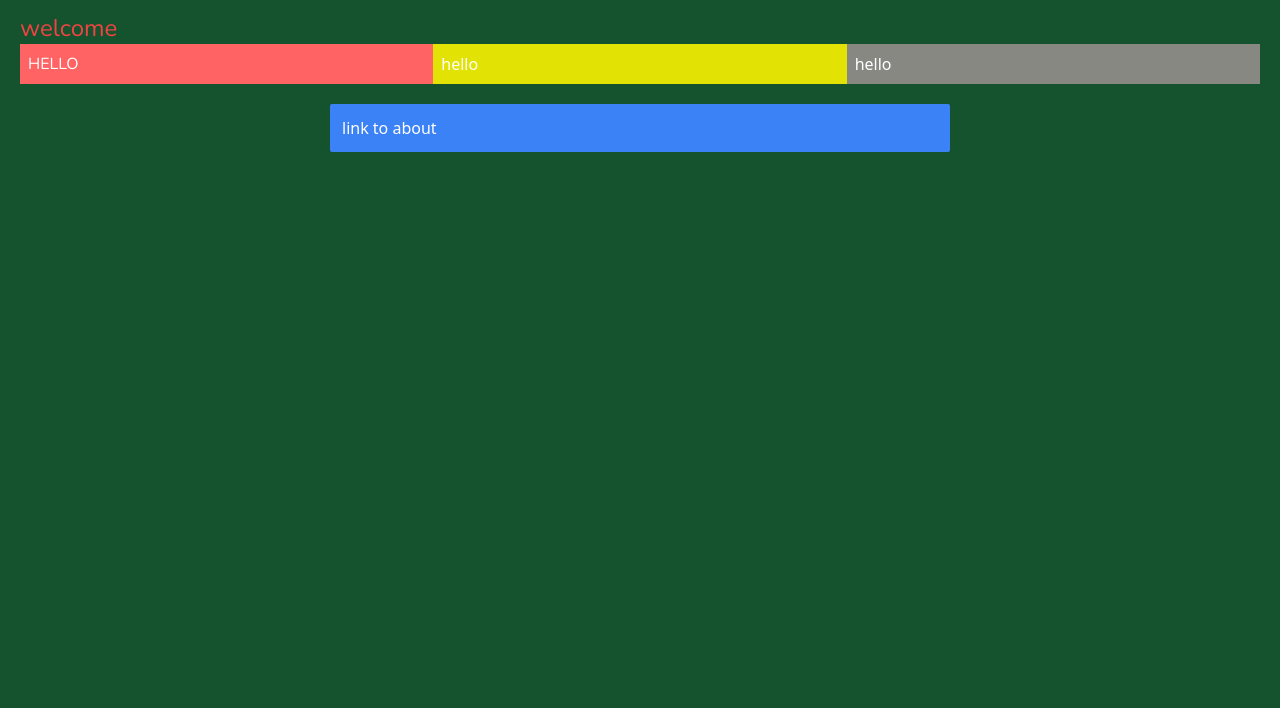
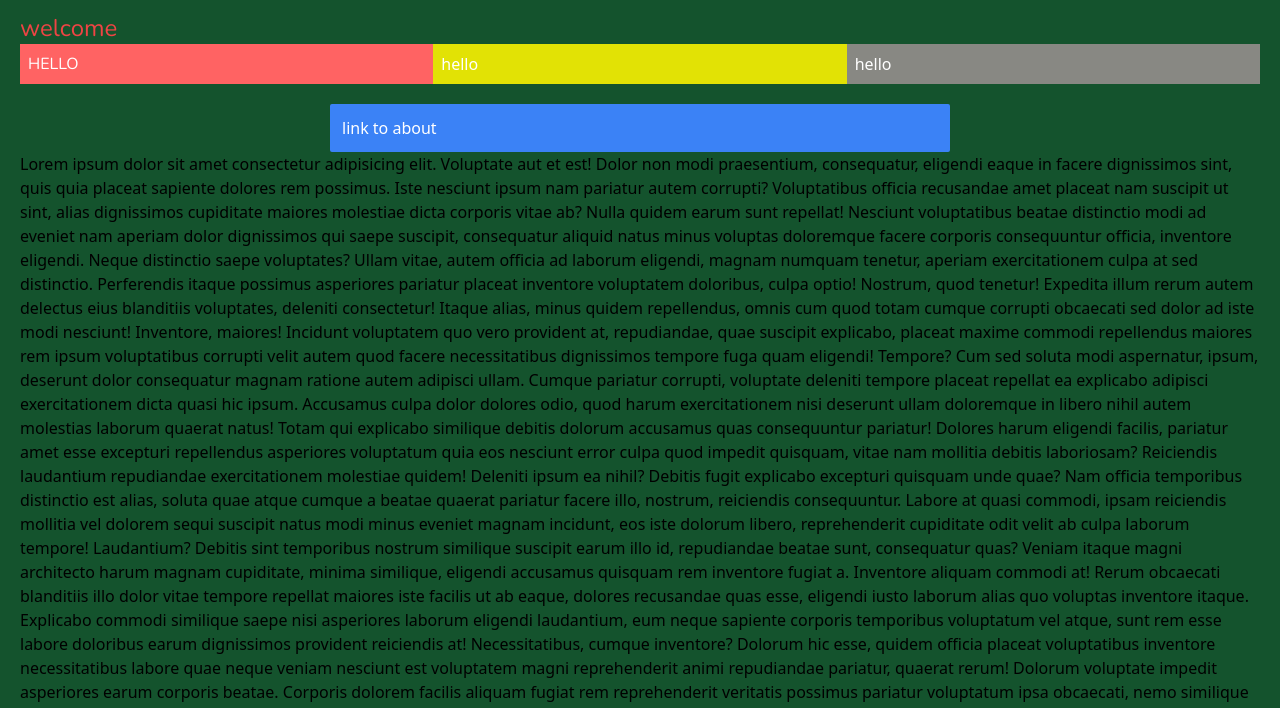
Before and after one commit to Shyaar/class1, a website: page src/index.html in a window 1280 px wide. Shown: the part 88-796 px from the top of the page. Drawn offline with nearby package versions, Linux system fonts and the light colour scheme; a web font is replaced by a local one.

Commit message:
paragraph

```diff
--- a/src/index.html
+++ b/src/index.html
@@ -17,5 +17,26 @@
     </div>
 
     <p class="p-3 bg-blue-500 text-white rounded-sm w-[50%] m-auto mt-[20px]"><a href="about.html">link to about</a></p>
+
+    <p>Lorem ipsum dolor sit amet consectetur adipisicing elit. Voluptate aut et est! Dolor non modi praesentium, consequatur, eligendi eaque in facere dignissimos sint, quis quia placeat sapiente dolores rem possimus.
+    Iste nesciunt ipsum nam pariatur autem corrupti? Voluptatibus officia recusandae amet placeat nam suscipit ut sint, alias dignissimos cupiditate maiores molestiae dicta corporis vitae ab? Nulla quidem earum sunt repellat!
+    Nesciunt voluptatibus beatae distinctio modi ad eveniet nam aperiam dolor dignissimos qui saepe suscipit, consequatur aliquid natus minus voluptas doloremque facere corporis consequuntur officia, inventore eligendi. Neque distinctio saepe voluptates?
+    Ullam vitae, autem officia ad laborum eligendi, magnam numquam tenetur, aperiam exercitationem culpa at sed distinctio. Perferendis itaque possimus asperiores pariatur placeat inventore voluptatem doloribus, culpa optio! Nostrum, quod tenetur!
+    Expedita illum rerum autem delectus eius blanditiis voluptates, deleniti consectetur! Itaque alias, minus quidem repellendus, omnis cum quod totam cumque corrupti obcaecati sed dolor ad iste modi nesciunt! Inventore, maiores!
+    Incidunt voluptatem quo vero provident at, repudiandae, quae suscipit explicabo, placeat maxime commodi repellendus maiores rem ipsum voluptatibus corrupti velit autem quod facere necessitatibus dignissimos tempore fuga quam eligendi! Tempore?
+    Cum sed soluta modi aspernatur, ipsum, deserunt dolor consequatur magnam ratione autem adipisci ullam. Cumque pariatur corrupti, voluptate deleniti tempore placeat repellat ea explicabo adipisci exercitationem dicta quasi hic ipsum.
+    Accusamus culpa dolor dolores odio, quod harum exercitationem nisi deserunt ullam doloremque in libero nihil autem molestias laborum quaerat natus! Totam qui explicabo similique debitis dolorum accusamus quas consequuntur pariatur!
+    Dolores harum eligendi facilis, pariatur amet esse excepturi repellendus asperiores voluptatum quia eos nesciunt error culpa quod impedit quisquam, vitae nam mollitia debitis laboriosam? Reiciendis laudantium repudiandae exercitationem molestiae quidem!
+    Deleniti ipsum ea nihil? Debitis fugit explicabo excepturi quisquam unde quae? Nam officia temporibus distinctio est alias, soluta quae atque cumque a beatae quaerat pariatur facere illo, nostrum, reiciendis consequuntur.
+    Labore at quasi commodi, ipsam reiciendis mollitia vel dolorem sequi suscipit natus modi minus eveniet magnam incidunt, eos iste dolorum libero, reprehenderit cupiditate odit velit ab culpa laborum tempore! Laudantium?
+    Debitis sint temporibus nostrum similique suscipit earum illo id, repudiandae beatae sunt, consequatur quas? Veniam itaque magni architecto harum magnam cupiditate, minima similique, eligendi accusamus quisquam rem inventore fugiat a.
+    Inventore aliquam commodi at! Rerum obcaecati blanditiis illo dolor vitae tempore repellat maiores iste facilis ut ab eaque, dolores recusandae quas esse, eligendi iusto laborum alias quo voluptas inventore itaque.
+    Explicabo commodi similique saepe nisi asperiores laborum eligendi laudantium, eum neque sapiente corporis temporibus voluptatum vel atque, sunt rem esse labore doloribus earum dignissimos provident reiciendis at! Necessitatibus, cumque inventore?
+    Dolorum hic esse, quidem officia placeat voluptatibus inventore necessitatibus labore quae neque veniam nesciunt est voluptatem magni reprehenderit animi repudiandae pariatur, quaerat rerum! Dolorum voluptate impedit asperiores earum corporis beatae.
+    Corporis dolorem facilis aliquam fugiat rem reprehenderit veritatis possimus pariatur voluptatum ipsa obcaecati, nemo similique officia cumque magni, debitis eligendi facere a aperiam! Dolor expedita repudiandae labore repellat odio totam!
+    Ratione assumenda, molestias magnam mollitia beatae ea commodi distinctio itaque impedit laboriosam dignissimos debitis reiciendis, et perferendis veritatis, aspernatur adipisci. Eum fugiat tenetur fuga iste nam illo repudiandae hic sit!
+    Culpa reprehenderit nostrum optio deserunt sit. Commodi quas placeat ducimus a quasi, consequatur nam omnis quae odit nemo excepturi enim. Harum vitae eveniet cum molestias voluptatibus adipisci veritatis, quaerat unde?
+    Asperiores ducimus perspiciatis error doloremque provident aperiam repudiandae repellendus vel voluptates commodi earum cumque quos sint deserunt dolorem repellat odio dignissimos dolore, molestiae quam. Repellendus repudiandae iste deserunt aliquid amet?
+    Natus, debitis aut, autem error modi ipsam quo incidunt voluptatem deleniti dolorum id! Quibusdam soluta vitae alias earum vel deserunt eius quae quidem, illo ea libero quia tempora iusto aliquam!</p>
   </body>
 </html>
```
